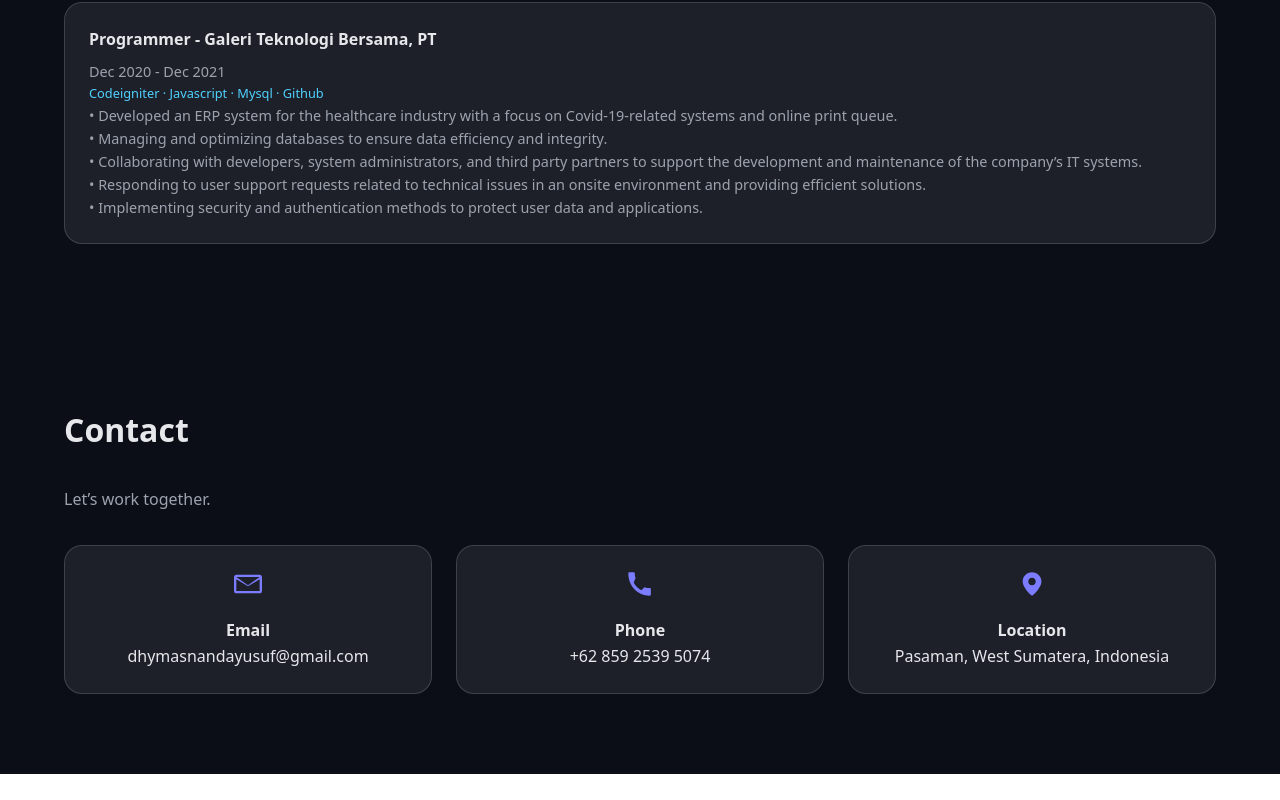
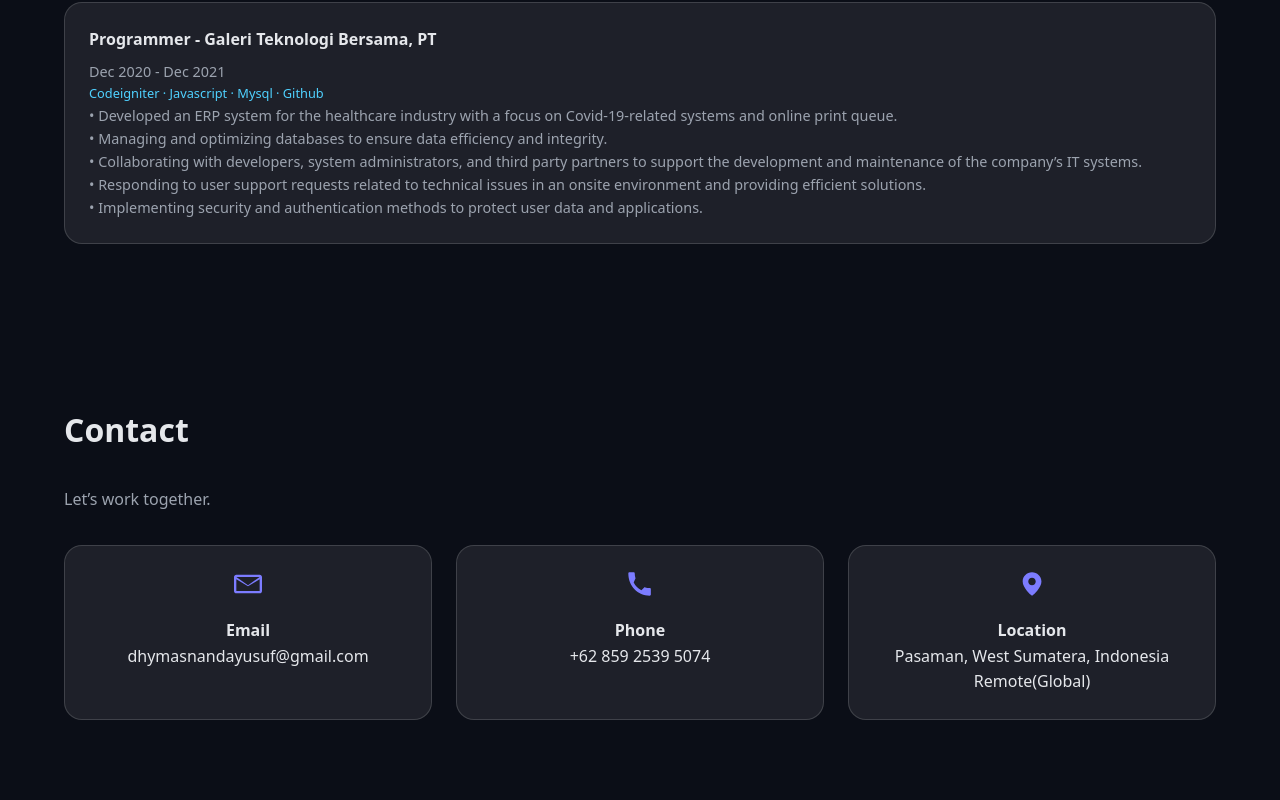
Before and after one commit to dhymasn/my-porto, a Next.js app: page / in a window 1280 px wide. Shown: the part 2735-3535 px from the top of the page. Before the commit the page ends 3509 px from the top, so only its background shows below. Built offline with nearby package versions, Linux system fonts and the light colour scheme.

Commit message:
update my-porto

```diff
--- a/components/Contact.jsx
+++ b/components/Contact.jsx
@@ -28,6 +28,7 @@ export default function Contact() {
           </svg>
           <h4>Location</h4>
           <p>Pasaman, West Sumatera, Indonesia</p>
+          <p>Remote(Global)</p>
         </div>
       </div>
     </section>
```
